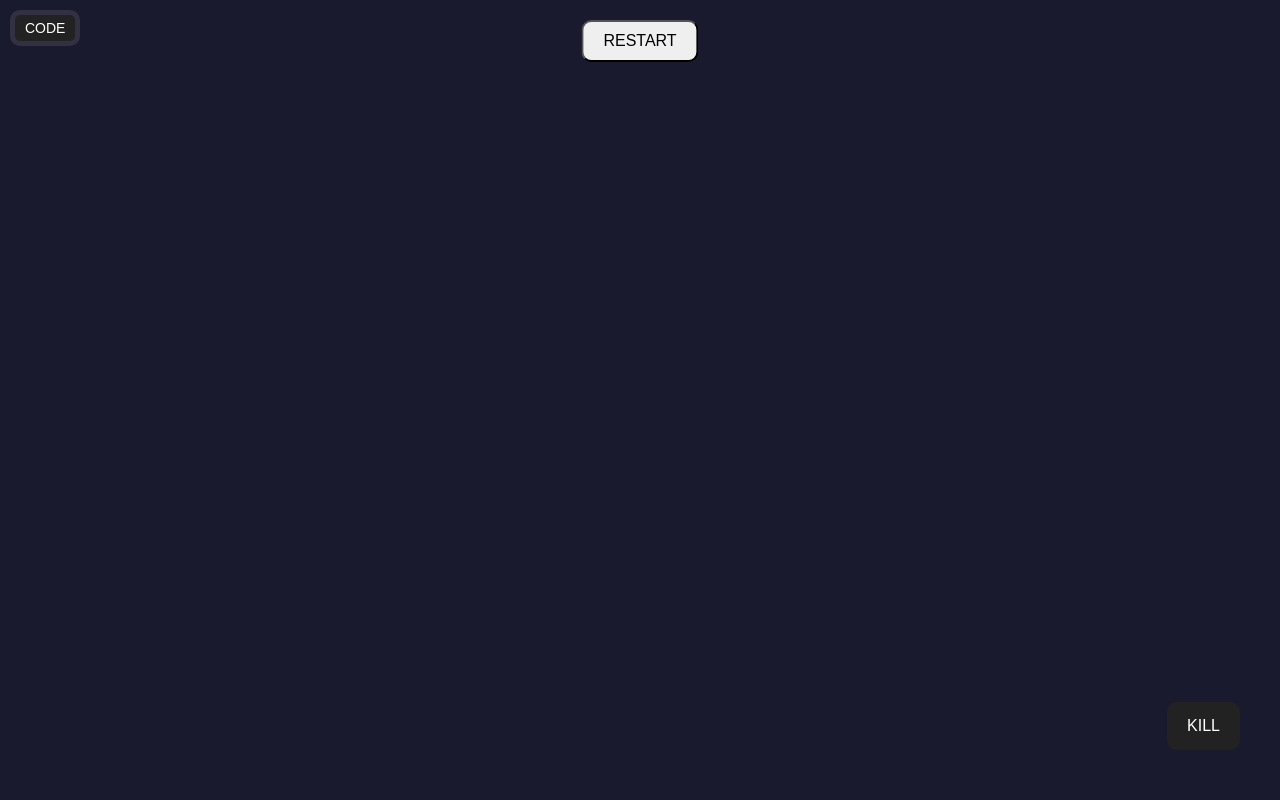
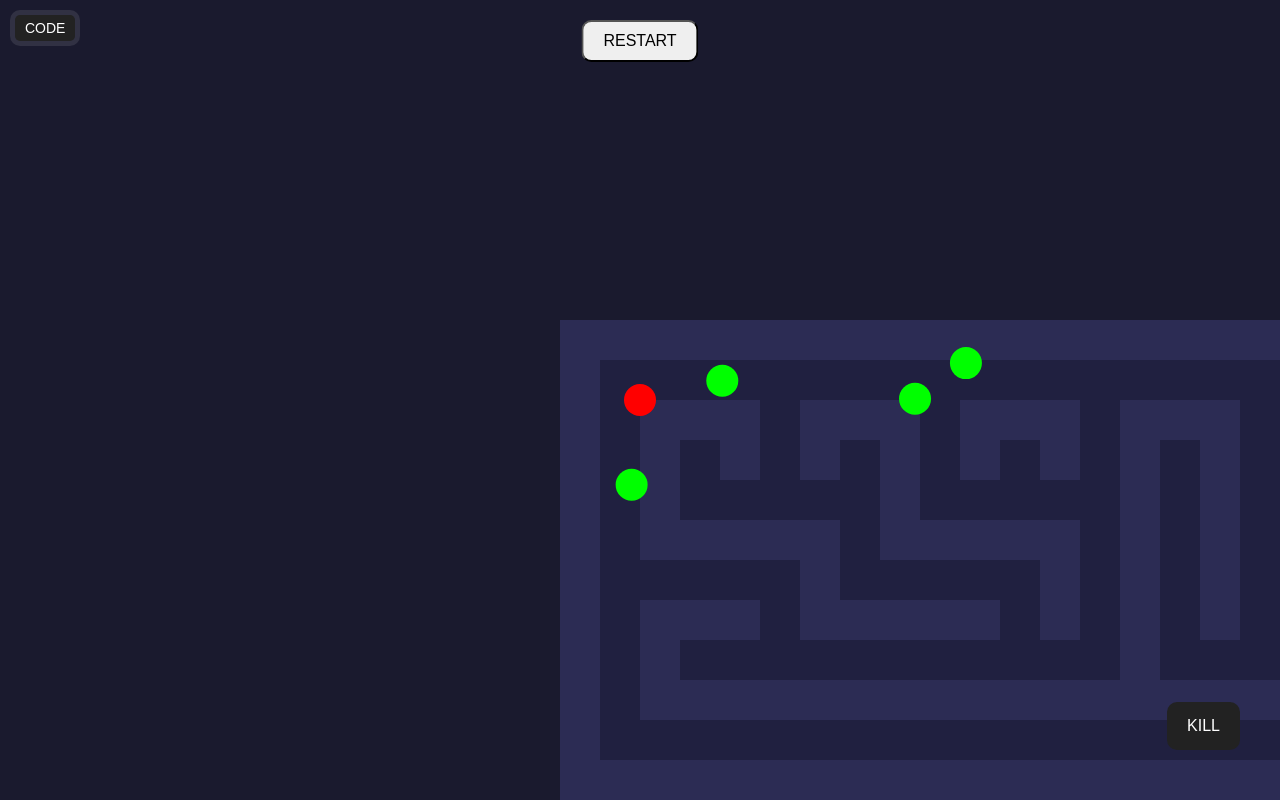
Before and after one commit to williamsteadman14/Crewmate-Chase, a plain HTML site: page index.html in a window 1280 px wide. Drawn offline with Linux system fonts and the light colour scheme.

```diff
--- a/index.html
+++ b/index.html
@@ -236,7 +236,7 @@ function getNextStep(ai){
     for(const m of moves){
       const nx=current.x+m.dx, ny=current.y+m.dy;
       if(nx>=0&&ny>=0&&ny<map.length&&nx<map[0].length&&!visited[ny][nx]&&map[ny][nx]===0){
-        visited[ny][nx]=true; prev[ny][nx]=current; queue.push({x=nx,y=ny});
+        visited[ny][nx]=true; prev[ny][nx]=current; queue.push({x:nx,y:ny}); // <-- Fixed typo here
       }
     }
   }
```
